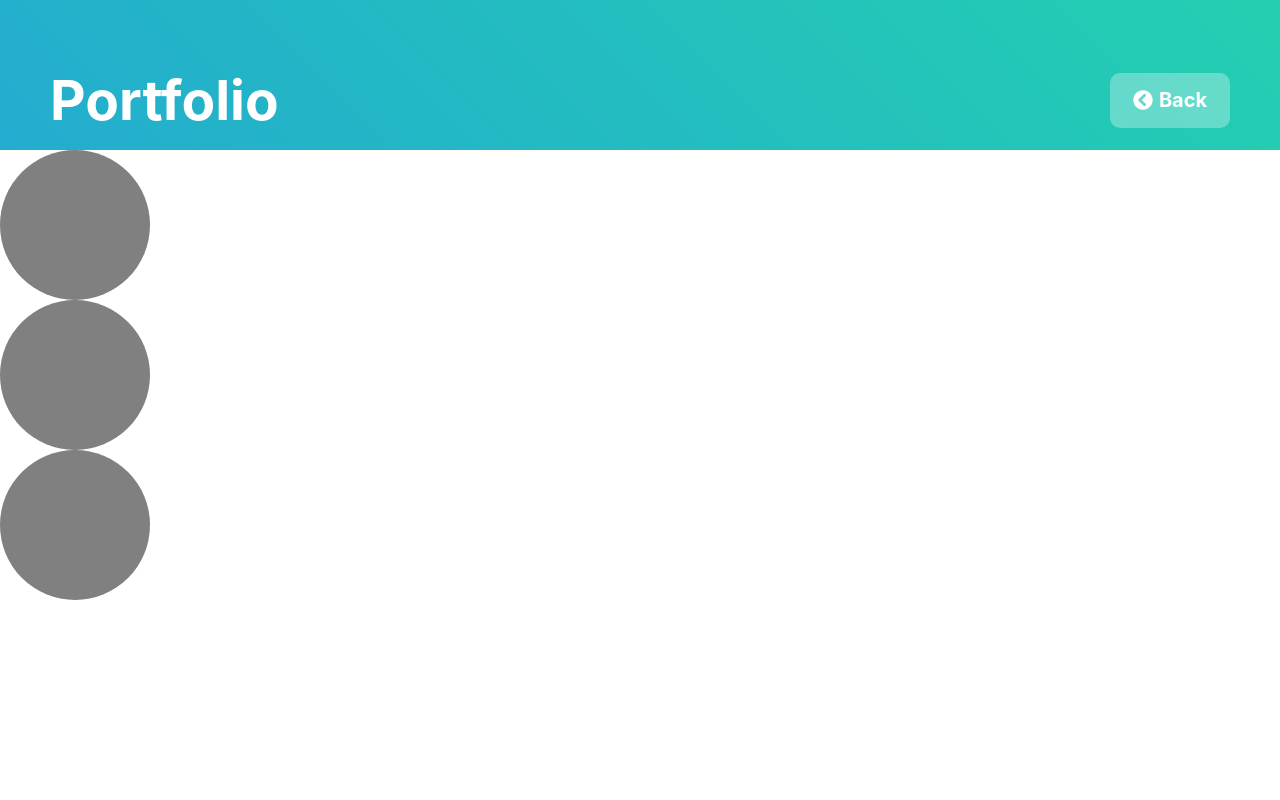
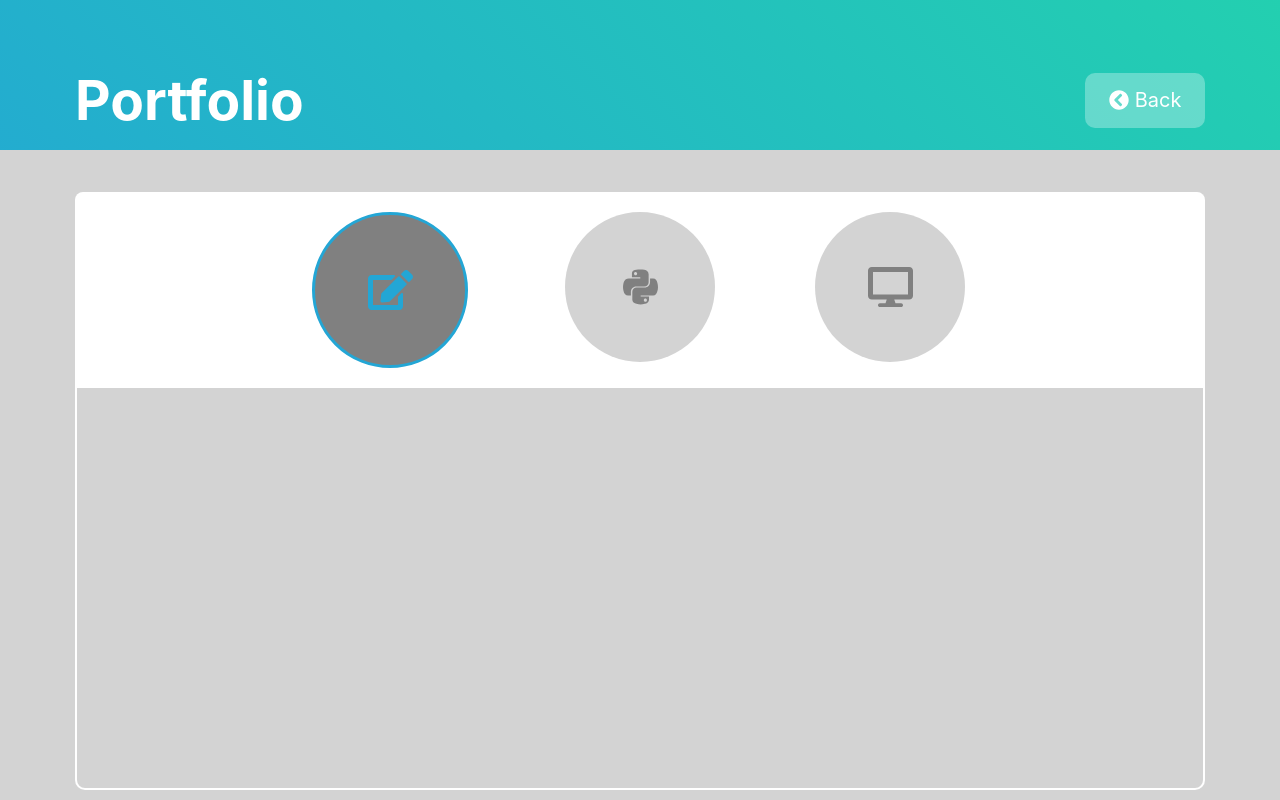
Before and after one commit to btatkinson/portfolio, a React (Create React App) app: page /portfolio in a window 1280 px wide. Built offline with nearby package versions, Linux system fonts and the light colour scheme.

Commit message:
portfolio page coming along

```diff
--- a/package.json
+++ b/package.json
@@ -4,6 +4,7 @@
   "private": true,
   "dependencies": {
     "@fortawesome/fontawesome-svg-core": "^1.2.21",
+    "@fortawesome/free-brands-svg-icons": "^5.10.1",
     "@fortawesome/free-solid-svg-icons": "^5.10.1",
     "@fortawesome/react-fontawesome": "^0.1.4",
     "gsap": "^2.1.3",
--- a/src/components/components/Header.js
+++ b/src/components/components/Header.js
@@ -5,9 +5,11 @@ import { faChevronCircleLeft } from '@fortawesome/free-solid-svg-icons';
 import '../../styles/Header.scss';
 
 class Header extends Component {
+
   constructor(props) {
     super(props);
   }
+
   render(){
     return(
       <div className='header'>
@@ -15,7 +17,7 @@ class Header extends Component {
           <h1 className='hd-title'>{this.props.title}</h1>
           <Link to='/' className='hd-link'>
             <FontAwesomeIcon className='hd-link-text' icon={faChevronCircleLeft} />
-            <h3 className='hd-link-text'> Back</h3>
+            <p className='hd-link-text'> Back</p>
           </Link>
         </div>
       </div>
--- a/src/components/components/OptionButton.js
+++ b/src/components/components/OptionButton.js
@@ -1,13 +1,44 @@
 import React, { Component } from 'react';
 import '../../styles/OptionButton.scss';
+import { FontAwesomeIcon } from '@fortawesome/react-fontawesome';
+import { faEdit, faDesktop } from '@fortawesome/free-solid-svg-icons';
+import { faPython } from '@fortawesome/free-brands-svg-icons';
 
 class OptionButton extends Component {
   constructor(props) {
     super(props);
+
+    this.handleSelect = this.handleSelect.bind(this);
   }
+
+  getIcon=()=>{
+    if(this.props.option=='Writing'){
+      return <FontAwesomeIcon className='OB-icon' icon={faEdit} />
+    }
+    if(this.props.option=='Python'){
+      return <FontAwesomeIcon className='OB-icon' icon={faPython} />
+    }
+    if(this.props.option=='Web'){
+      return <FontAwesomeIcon className='OB-icon' icon={faDesktop} />
+    }
+    else{
+      return <div></div>
+    }
+  }
+
+  handleSelect(selected){
+    this.props.newSelect(this.props.option);
+  }
+
   render(){
+    const icon = this.getIcon();
     return(
-      <div className='OptionButton'>
+      <div className='OB-container'>
+        <div
+          className={`OptionButton ${this.props.option} ${this.props.selected ? 'OP-selected' : ''}`}
+          onClick={this.handleSelect}>
+          {icon}
+        </div>
       </div>
     )
   }
--- a/src/components/pages/Portfolio.js
+++ b/src/components/pages/Portfolio.js
@@ -11,27 +11,62 @@ class Portfolio extends Component {
       selectedButton:{
         'writing':true,
         'python':false,
-        'webdev':false
+        'web':false
       },
+    }
+  }
 
+  selectButton=(selected)=>{
+    if (selected==='Writing'){
+      this.setState({selectedButton:{
+        'writing':true,
+        'python':false,
+        'web':false
+      }})
+    }
+    if (selected==='Python'){
+      this.setState({selectedButton:{
+        'writing':false,
+        'python':true,
+        'web':false
+      }})
+    }
+    if (selected==='Web'){
+      this.setState({selectedButton:{
+        'writing':false,
+        'python':false,
+        'web':true
+      }})
     }
   }
 
   render(){
     return(
-      <div className='portfolio-container'>
+      <div className='portfolio'>
         <Header title="Portfolio"/>
         <div className='portfolio-body'>
           <div className='portfolio-options'>
-            <OptionButton option='writing' selected='false'/>
-            <OptionButton option='python' selected='false'/>
-            <OptionButton option='webdev' selected='false'/>
+            <OptionButton
+              option='Writing'
+              selected={this.state.selectedButton.writing}
+              newSelect={this.selectButton}/>
+
+            <OptionButton
+              option='Python'
+              selected={this.state.selectedButton.python}
+              newSelect={this.selectButton}/>
+            <OptionButton
+              option='Web'
+              selected={this.state.selectedButton.web}
+              newSelect={this.selectButton}/>
           </div>
-          <div className='p-writing'>
-          </div>
-          <div className='p-python'>
-          </div>
-          <div className='p-webdev'>
+          <div className='p-listItems'>
+            <div className='p-writing'>
+            </div>
+            <div className='p-python'>
+            </div>
+            <div className='p-web'>
+            </div>
           </div>
         </div>
       </div>
--- a/src/styles/Header.scss
+++ b/src/styles/Header.scss
@@ -12,7 +12,7 @@
 .title-group{
   display:flex;
   margin-right: auto;
-  margin-left: 50px;
+  margin-left: 75px;
   width: 100%;
   height: 100px;
 }
@@ -36,8 +36,20 @@
   margin-left:auto;
   margin-top:auto;
   margin-bottom:auto;
-  margin-right:50px;
+  margin-right:75px;
   text-decoration: none;
+}
+
+.hd-link:hover{
+  background-color: white;
+  text-decoration: none;
+  transform: translateX(-0.125em) translateY(-0.125em);
+  box-shadow: 0 0.25em 0.25em -0.2em grey;
+}
+
+
+.hd-link:hover>*{
+  color:rgb(100,100,100);
 }
 
 .hd-link-text{
--- a/src/styles/OptionButton.scss
+++ b/src/styles/OptionButton.scss
@@ -1,8 +1,65 @@
+@import './colors.scss';
+
+
+$borderWidth: 3px;
 
 
 .OptionButton{
   border-radius: 50%;
-  background-color: grey;
+  background-color: $lgrey;
   width: 150px;
   height:150px;
+  margin-left:50px;
+  margin-right:50px;
+  margin-top: auto;
+  margin-bottom: auto;
+  display: flex;
+  justify-content: center;
+  align-items: center;
+  font-size: 40px;
+  color: grey;
 }
+
+.OP-selected{
+  margin-left:47px;
+  margin-right:47px;
+  background-color: grey;
+}
+
+.OptionButton:hover{
+  margin-left:47px;
+  margin-right:47px;
+  background-color: grey;
+}
+
+.OP-selected.Writing{
+  border: $borderWidth solid $blue;
+  color: $blue;
+
+}
+.OptionButton.Writing:hover{
+  border: $borderWidth solid $blue;
+  color: $blue;
+}
+
+.OP-selected.Python{
+  border: $borderWidth solid yellow;
+  color: yellow;
+}
+.OptionButton.Python:hover{
+  border: $borderWidth solid yellow;
+  color: yellow;
+}
+
+.OP-selected.Web{
+  border: $borderWidth solid $green;
+  color: $green;
+}
+.OptionButton.Web:hover{
+  border: $borderWidth solid $green;
+  color: $green;
+}
+
+
+
+// end
--- a/src/styles/Portfolio.scss
+++ b/src/styles/Portfolio.scss
@@ -1,21 +1,45 @@
+@import './_colors.scss';
 
-.portfolio>h1{
-  margin: 0;
+
+.portfolio{
+  background-color: $lgrey;
+  height:100%;
+  overflow-y: auto;
 }
 
-.portfolio-enter {
-  height: 0px;
-  width: 100%;
+.portfolio-body{
+  border-radius: 10px;
+  margin-top:40px;
+  margin-bottom:40px;
+  margin-left: 75px;
+  margin-right: 75px;
 }
-.portfolio-enter-active {
-  height:300px;
-  transition: height 3000ms;
+
+.portfolio-options{
+  display: flex;
+  justify-content: center;
+  flex-wrap: wrap;
+  background-color: white;
+  border-top-left-radius: 10px;
+  border-top-right-radius: 10px;
+  border: 2px solid $lgrey;
+  border-bottom: none;
+  padding: 20px;
+  margin-left: -2px;
+  margin-right: -2px;
 }
-.portfolio-exit {
-  height:300px;
-  width: 100%;
+
+.p-listItems{
+  min-height: 400px;
+  border-left: 2px solid white;
+  border-right: 2px solid white;
+  border-bottom: 2px solid white;
+  border-bottom-left-radius: 10px;
+  border-bottom-right-radius: 10px;
 }
-.portfolio-exit-active {
-  height: 0px;
-  transition: height 3000ms;
-}
+
+
+
+
+
+// end
--- a/src/styles/Splash.scss
+++ b/src/styles/Splash.scss
@@ -49,7 +49,7 @@ $sp-exittime: 2s;
 }
 
 .splash.transition-exit-active {
-  opacity: 0;
+  opacity: 0.05;
   height: 150px;
   transition: all $sp-exittime;
   animation: gradientBG2 $sp-exittime forwards;
--- /dev/null
+++ b/src/styles/_colors.scss
@@ -0,0 +1,5 @@
+$lgrey: #D3D3D3;
+$blue: #23a6d5;
+$green: #23d5ab;
+$orange: #ee7752;
+$pink: #e73c7e;
```
Also changed, not shown: 1 other file (tests, documents, lock files or other folders).
